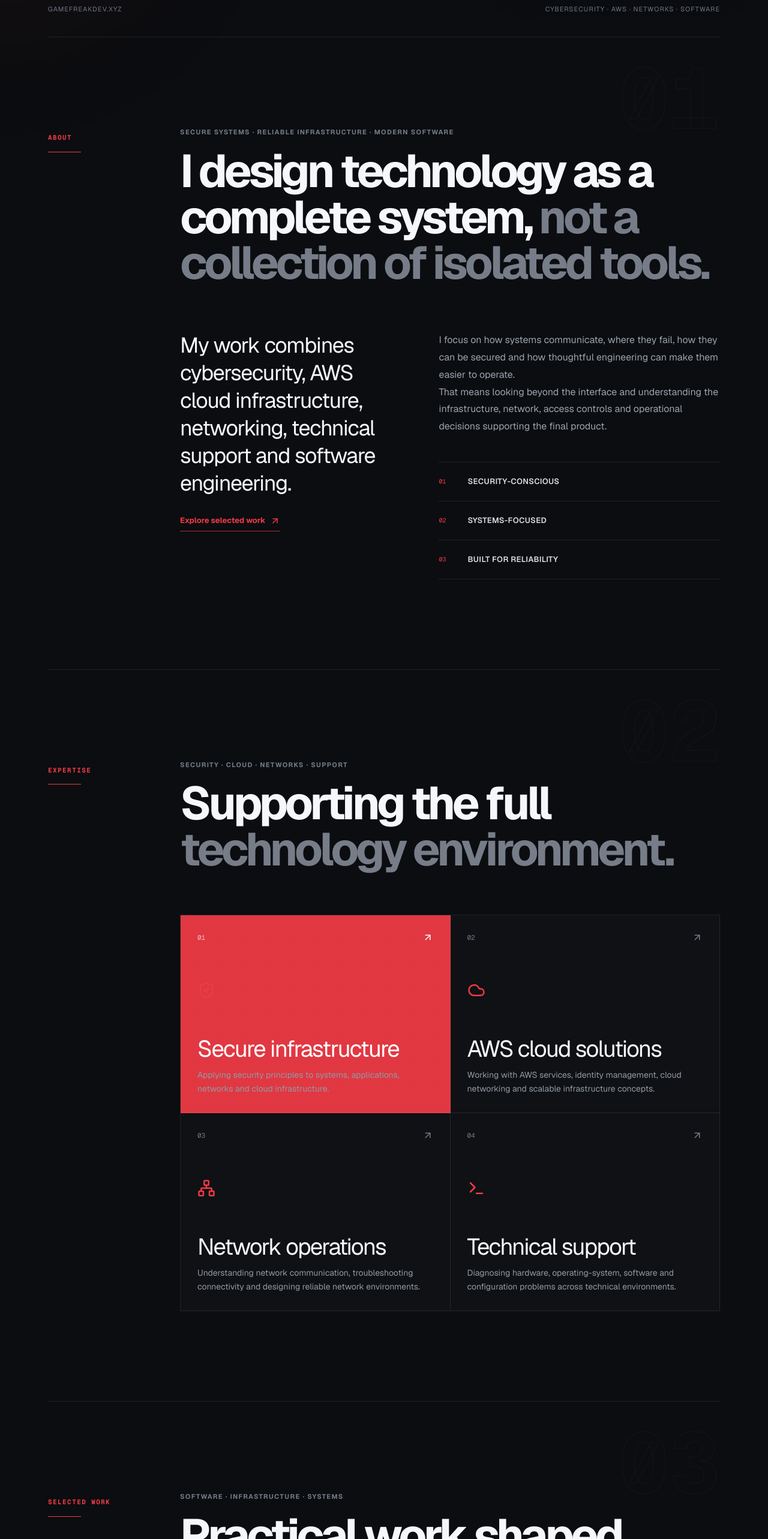
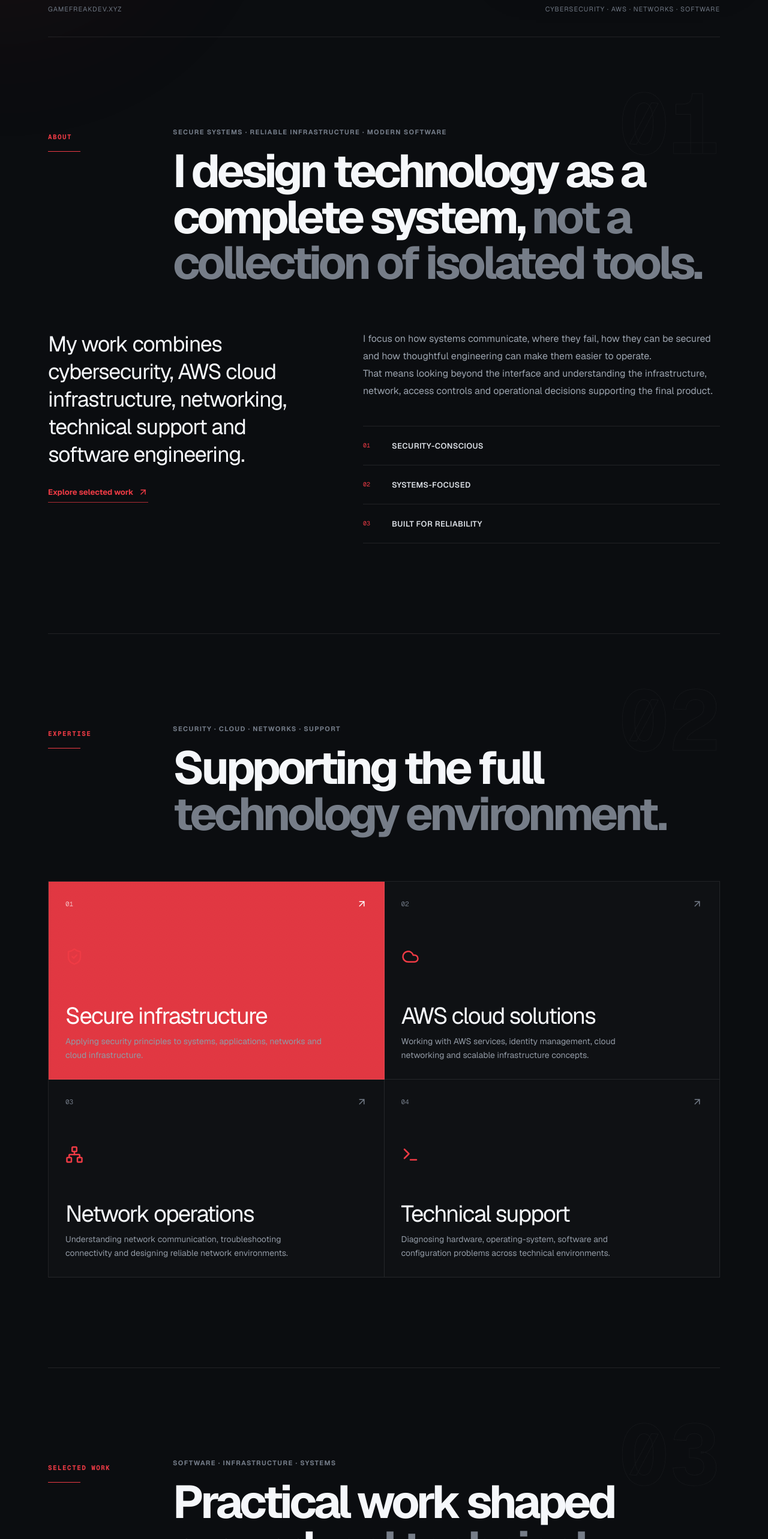
Before and after one commit to ano-nym-ous257/hoeks, a Next.js app: page / in a window 1280 px wide. Shown: the part 1020-3586 px from the top of the page at 60% size. Built offline with nearby package versions, Linux system fonts and the light colour scheme.

Commit message:
refactor: use shared section heading component

```diff
--- a/src/app/globals.css
+++ b/src/app/globals.css
@@ -1776,3 +1776,13 @@
     opacity: 1;
   }
 }
+
+.editorial-section > .design-section-heading + * {
+  margin-top: 74px;
+}
+
+@media (max-width: 760px) {
+  .editorial-section > .design-section-heading + * {
+    margin-top: 52px;
+  }
+}
--- a/src/components/sections/About.tsx
+++ b/src/components/sections/About.tsx
@@ -1,4 +1,5 @@
 import { ArrowUpRight } from "lucide-react";
+import { SectionHeading } from "@/components/ui/section-heading";
 
 const principles = [
   "Security-conscious",
@@ -9,23 +10,13 @@
 export default function About() {
   return (
     <section className="container section editorial-section" id="about">
-      <div className="editorial-section-number">01</div>
-
-      <div className="editorial-section-grid">
-        <div className="editorial-section-label">
-          <span>About</span>
-          <div className="editorial-label-line" />
-        </div>
-
-        <div className="editorial-section-content">
-          <p className="editorial-overline">
-            Secure systems · Reliable infrastructure · Modern software
-          </p>
-
-          <h2 className="editorial-section-title">
-            I design technology as a complete system,
-            <span> not a collection of isolated tools.</span>
-          </h2>
+      <SectionHeading
+        number="01"
+        label="About"
+        overline="Secure systems · Reliable infrastructure · Modern software"
+        title="I design technology as a complete system,"
+        accent="not a collection of isolated tools."
+      />
 
       <div className="editorial-about-layout">
         <div className="editorial-about-statement">
@@ -42,15 +33,15 @@
 
         <div className="editorial-about-copy">
           <p>
-                I focus on how systems communicate, where they fail, how they
-                can be secured and how thoughtful engineering can make them
-                easier to operate.
+            I focus on how systems communicate, where they fail, how they can
+            be secured and how thoughtful engineering can make them easier to
+            operate.
           </p>
 
           <p>
             That means looking beyond the interface and understanding the
-                infrastructure, network, access controls and operational
-                decisions supporting the final product.
+            infrastructure, network, access controls and operational decisions
+            supporting the final product.
           </p>
 
           <div className="editorial-principles">
@@ -63,8 +54,6 @@
           </div>
         </div>
       </div>
-        </div>
-      </div>
     </section>
   );
 }
--- a/src/components/sections/Expertise.tsx
+++ b/src/components/sections/Expertise.tsx
@@ -1,4 +1,5 @@
 import { ArrowUpRight } from "lucide-react";
+import { SectionHeading } from "@/components/ui/section-heading";
 import { capabilities } from "@/data/capabilities";
 
 export default function Expertise() {
@@ -7,23 +8,13 @@
       className="container section editorial-section expertise-section"
       id="expertise"
     >
-      <div className="editorial-section-number">02</div>
-
-      <div className="editorial-section-grid">
-        <div className="editorial-section-label">
-          <span>Expertise</span>
-          <div className="editorial-label-line" />
-        </div>
-
-        <div className="editorial-section-content">
-          <p className="editorial-overline">
-            Security · Cloud · Networks · Support
-          </p>
-
-          <h2 className="editorial-section-title">
-            Supporting the full
-            <span> technology environment.</span>
-          </h2>
+      <SectionHeading
+        number="02"
+        label="Expertise"
+        overline="Security · Cloud · Networks · Support"
+        title="Supporting the full"
+        accent="technology environment."
+      />
 
       <div className="editorial-capabilities">
         {capabilities.map((capability, index) => {
@@ -51,8 +42,6 @@
           );
         })}
       </div>
-        </div>
-      </div>
     </section>
   );
 }
--- a/src/components/sections/Projects.tsx
+++ b/src/components/sections/Projects.tsx
@@ -1,4 +1,5 @@
 import { ArrowUpRight } from "lucide-react";
+import { SectionHeading } from "@/components/ui/section-heading";
 import { projects } from "@/data/projects";
 
 export default function Projects() {
@@ -7,23 +8,13 @@
       className="container section editorial-section projects-section"
       id="projects"
     >
-      <div className="editorial-section-number">03</div>
-
-      <div className="editorial-section-grid">
-        <div className="editorial-section-label">
-          <span>Selected work</span>
-          <div className="editorial-label-line" />
-        </div>
-
-        <div className="editorial-section-content">
-          <p className="editorial-overline">
-            Software · Infrastructure · Systems
-          </p>
-
-          <h2 className="editorial-section-title">
-            Practical work shaped around
-            <span> real technical challenges.</span>
-          </h2>
+      <SectionHeading
+        number="03"
+        label="Selected work"
+        overline="Software · Infrastructure · Systems"
+        title="Practical work shaped around"
+        accent="real technical challenges."
+      />
 
       <div className="editorial-projects">
         {projects.map((project, index) => (
@@ -70,8 +61,6 @@
           </article>
         ))}
       </div>
-        </div>
-      </div>
     </section>
   );
 }
--- a/src/components/sections/Skills.tsx
+++ b/src/components/sections/Skills.tsx
@@ -1,12 +1,19 @@
+import { SectionHeading } from "@/components/ui/section-heading";
 import { skillGroups } from "@/data/skills";
 
 export default function Skills() {
   return (
-    <section className="container section" id="skills">
-      <div className="section-heading">
-        <p>04 / Technical skills</p>
-        <h2>Capabilities across security, infrastructure and software.</h2>
-      </div>
+    <section
+      className="container section editorial-section"
+      id="skills"
+    >
+      <SectionHeading
+        number="04"
+        label="Technical skills"
+        overline="Security · Infrastructure · Support · Software"
+        title="Capabilities across"
+        accent="the complete technology stack."
+      />
 
       <div className="skills-groups">
         {skillGroups.map((group) => {
```
Lines whose indentation alone changed are shown as unchanged.
